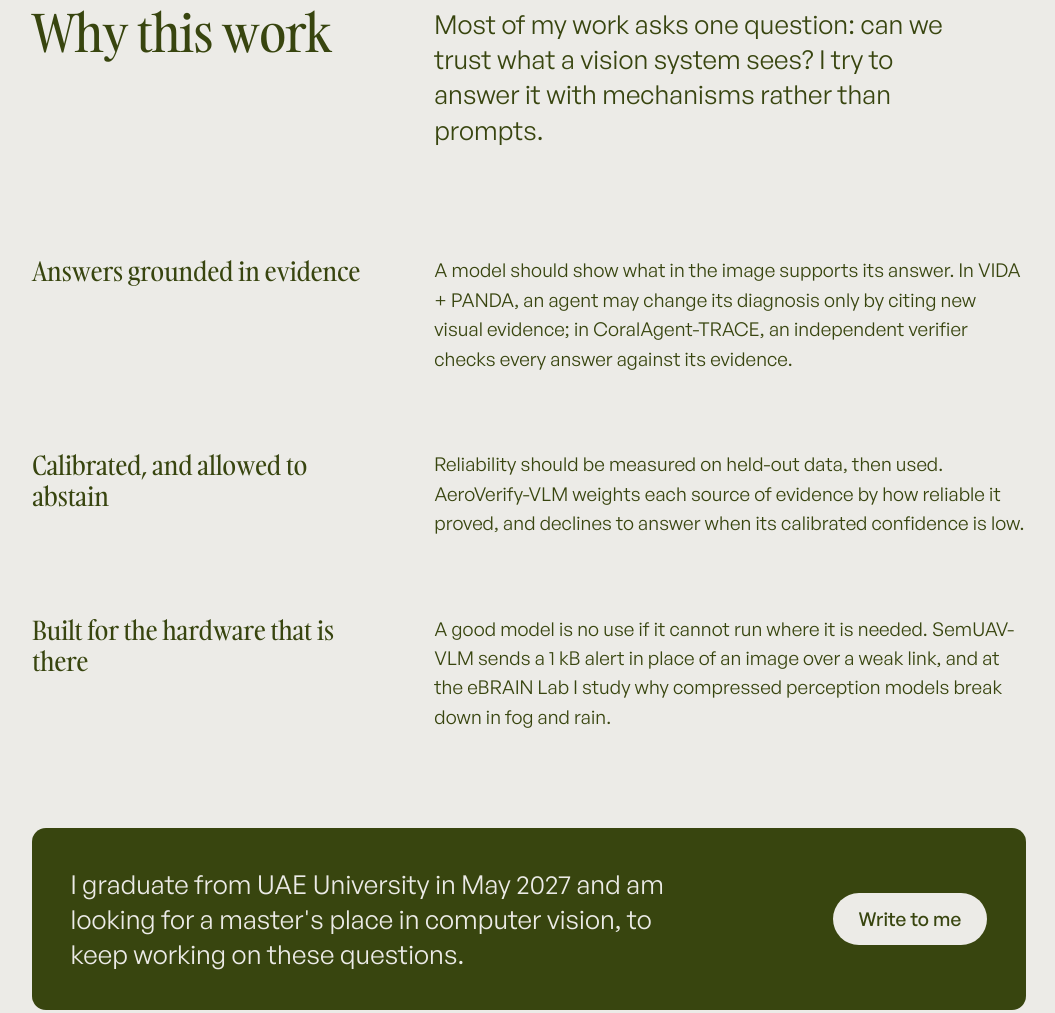
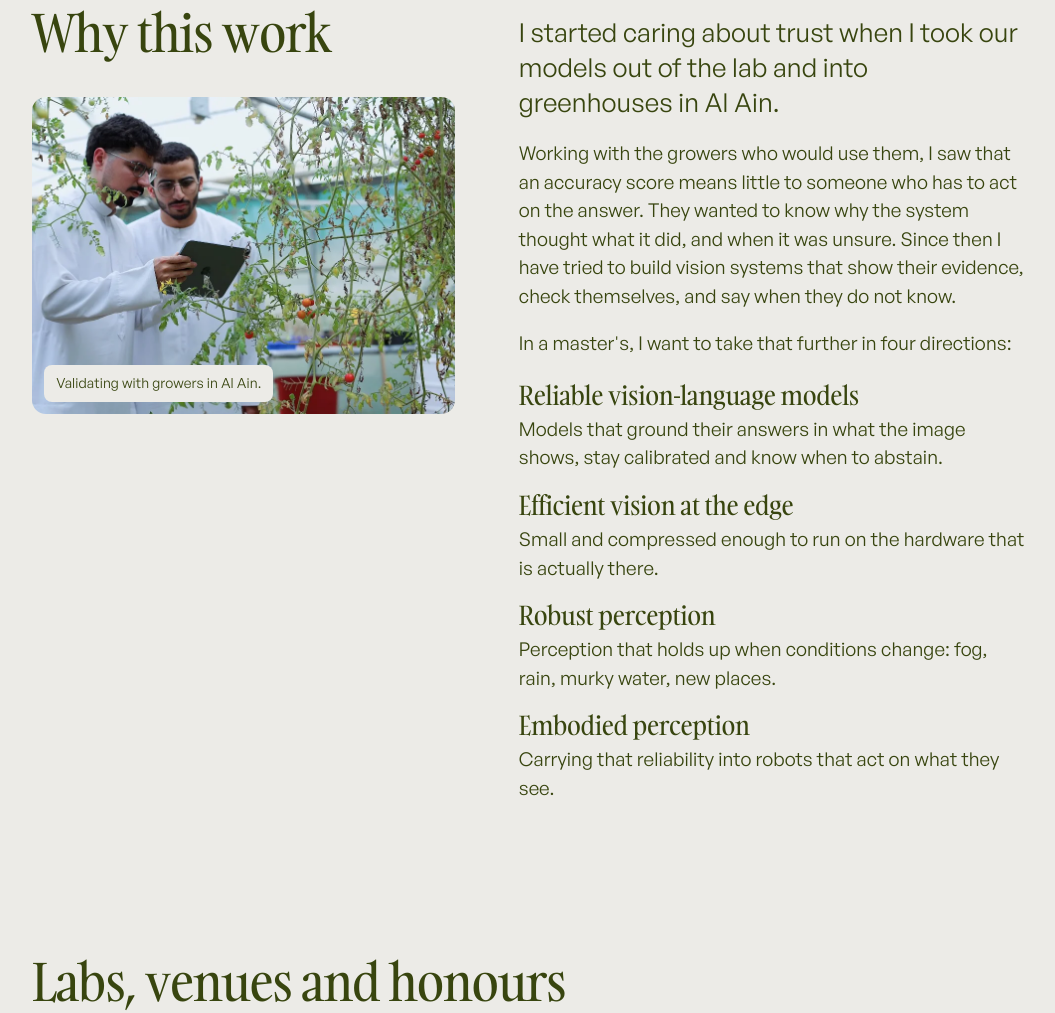
Before and after one commit to mustafanfj/mustafanfj.github.io, a plain HTML site: page index.html in a window 1280 px wide. Shown: the part 7700-8713 px from the top of the page, without its empty margins (111-1166 px from the left). Drawn offline with Linux system fonts and the light colour scheme.

Commit message:
Why this work: origin with growers in Al Ain, four directions; drop duplicate contact button

```diff
--- a/assets/site.css
+++ b/assets/site.css
@@ -145,20 +145,17 @@ button{font:inherit;color:inherit;background:none;border:0;padding:0;cursor:poin
 .proj-pics.pair img{aspect-ratio:1179/642}
 .proj-pics.pair figure:last-child img{position:absolute;inset:0;aspect-ratio:auto;object-position:30% 10%}
 
-/* ---- why this work: the question, three principles, the ask ---- */
-.why{padding-bottom:0}
-.why-head{display:grid;grid-template-columns:minmax(0,4fr) minmax(0,7fr);gap:24px clamp(32px,5vw,72px);align-items:start}
-.why-lead{font-size:var(--step-lead);line-height:1.35;max-width:34ch}
-.why-list{margin:clamp(48px,6vw,80px) 0 0}
-.why-list > div{display:grid;grid-template-columns:minmax(0,4fr) minmax(0,7fr);gap:10px clamp(32px,5vw,72px);padding:clamp(22px,2.5vw,32px) 0}
-.why-list > div + div{margin-top:var(--m)}
-.why-list dt{font:400 var(--step-lead)/1.2 var(--display);letter-spacing:-.01em}
-.why-list dd{margin:0;line-height:1.55;max-width:58ch}
-.why-next{margin-top:clamp(40px,5vw,64px)}
-.why-next{background:var(--field);color:var(--field-ink);border-radius:var(--r);padding:clamp(24px,3vw,40px);display:flex;flex-wrap:wrap;align-items:center;justify-content:space-between;gap:20px 40px}
-.why-next p{font-size:var(--step-lead);line-height:1.35;max-width:40ch}
-.why-next .btn{background:var(--field-ink);color:var(--ink)}
-@media (hover:hover) and (pointer:fine){.why-next .btn:hover{background:#ffffff}}
+/* ---- why this work: where it started, where it goes ---- */
+.why-grid{display:grid;grid-template-columns:minmax(0,5fr) minmax(0,6fr);gap:32px clamp(32px,5vw,80px);align-items:start}
+.why-pic{margin-top:clamp(28px,3vw,40px);position:relative;border-radius:var(--r);overflow:hidden}
+.why-pic img{width:100%;aspect-ratio:4/3;object-fit:cover;object-position:35% 50%}
+.why-pic figcaption{position:absolute;left:12px;bottom:12px;background:var(--bg);font-size:var(--step-small);padding:8px 12px;border-radius:calc(var(--r) - 6px)}
+.why-text{max-width:60ch;padding-top:.4em}
+.why-text p + p{margin-top:1em}
+.why-lead{font-size:var(--step-lead);line-height:1.35}
+.why-dirs{margin-top:22px;display:grid;gap:18px}
+.why-dirs li{line-height:1.5}
+.why-dirs b{display:block;font:400 var(--step-lead)/1.2 var(--display);letter-spacing:-.01em;margin-bottom:4px}
 
 /* ---- experience: full field, one column ---- */
 .experience{max-width:1120px;margin:clamp(96px,10vw,168px) auto var(--m);border-radius:var(--r);background:var(--field);color:var(--field-ink);padding:clamp(64px,8vw,128px) var(--pad)}
@@ -239,8 +236,7 @@ button{font:inherit;color:inherit;background:none;border:0;padding:0;cursor:poin
   .me{position:absolute;right:20px;top:-72px;width:104px;outline:4px solid var(--surface)}
   .hero-pic{height:48svh}
   .hero-pic figcaption{display:none}
-  .why-head{grid-template-columns:1fr}
-  .why-list > div{grid-template-columns:1fr}
+  .why-grid{grid-template-columns:1fr}
   .experience{margin:96px var(--m) var(--m)}
   .contact{margin:0 var(--m)}
   .contact-inner{grid-template-columns:1fr}
--- a/index.html
+++ b/index.html
@@ -9,7 +9,7 @@
 <link rel="preload" href="assets/fonts/font-gambarino-400-normal.woff2" as="font" type="font/woff2" crossorigin>
 <link rel="preload" href="assets/fonts/font-general-sans-400-normal.woff2" as="font" type="font/woff2" crossorigin>
 <link rel="preload" href="assets/img/uaeu-campus.webp" as="image">
-<link rel="stylesheet" href="assets/site.css?v=16">
+<link rel="stylesheet" href="assets/site.css?v=17">
 <script>document.documentElement.classList.add('js')</script>
 </head>
 <body>
@@ -306,27 +306,25 @@
 
 <div class="page">
   <section class="why" id="why" aria-labelledby="why-h">
-    <div class="why-head">
-      <h2 id="why-h" class="reveal">Why this work</h2>
-      <p class="why-lead reveal">Most of my work asks one question: can we trust what a vision system sees? I try to answer it with mechanisms rather than prompts.</p>
-    </div>
-    <dl class="why-list">
-      <div class="reveal">
-        <dt>Answers grounded in evidence</dt>
-        <dd>A model should show what in the image supports its answer. In VIDA + PANDA, an agent may change its diagnosis only by citing new visual evidence; in CoralAgent-TRACE, an independent verifier checks every answer against its evidence.</dd>
+    <div class="why-grid">
+      <div class="why-side">
+        <h2 id="why-h" class="reveal">Why this work</h2>
+        <figure class="why-pic reveal">
+          <img src="assets/img/greenhouse-tomato.webp" width="1179" height="638" loading="lazy" alt="Mustafa and a teammate checking a tablet beside a diseased tomato plant in an Al Ain greenhouse">
+          <figcaption>Validating with growers in Al Ain.</figcaption>
+        </figure>
       </div>
-      <div class="reveal">
-        <dt>Calibrated, and allowed to abstain</dt>
-        <dd>Reliability should be measured on held-out data, then used. AeroVerify-VLM weights each source of evidence by how reliable it proved, and declines to answer when its calibrated confidence is low.</dd>
+      <div class="why-text">
+        <p class="why-lead reveal">I started caring about trust when I took our models out of the lab and into greenhouses in Al Ain.</p>
+        <p class="reveal">Working with the growers who would use them, I saw that an accuracy score means little to someone who has to act on the answer. They wanted to know why the system thought what it did, and when it was unsure. Since then I have tried to build vision systems that show their evidence, check themselves, and say when they do not know.</p>
+        <p class="reveal">In a master's, I want to take that further in four directions:</p>
+        <ul class="why-dirs" role="list">
+          <li class="reveal"><b>Reliable vision-language models</b>Models that ground their answers in what the image shows, stay calibrated and know when to abstain.</li>
+          <li class="reveal"><b>Efficient vision at the edge</b>Small and compressed enough to run on the hardware that is actually there.</li>
+          <li class="reveal"><b>Robust perception</b>Perception that holds up when conditions change: fog, rain, murky water, new places.</li>
+          <li class="reveal"><b>Embodied perception</b>Carrying that reliability into robots that act on what they see.</li>
+        </ul>
       </div>
-      <div class="reveal">
-        <dt>Built for the hardware that is there</dt>
-        <dd>A good model is no use if it cannot run where it is needed. SemUAV-VLM sends a 1 kB alert in place of an image over a weak link, and at the eBRAIN Lab I study why compressed perception models break down in fog and rain.</dd>
-      </div>
-    </dl>
-    <div class="why-next reveal">
-      <p>I graduate from UAE University in May 2027 and am looking for a master's place in computer vision, to keep working on these questions.</p>
-      <a class="btn" href="mailto:mustafanfj@gmail.com?subject=Master%27s%20in%20computer%20vision">Write to me</a>
     </div>
   </section>
 </div>
```
